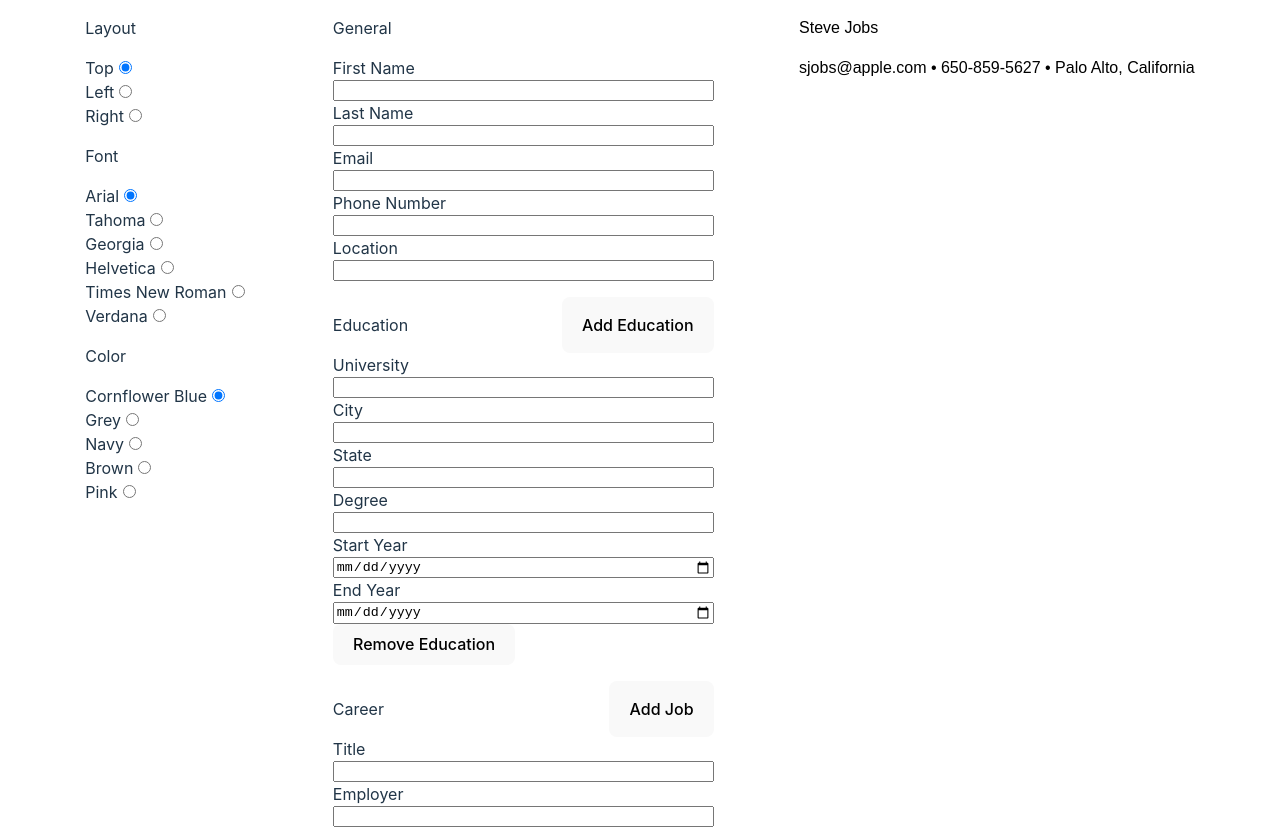
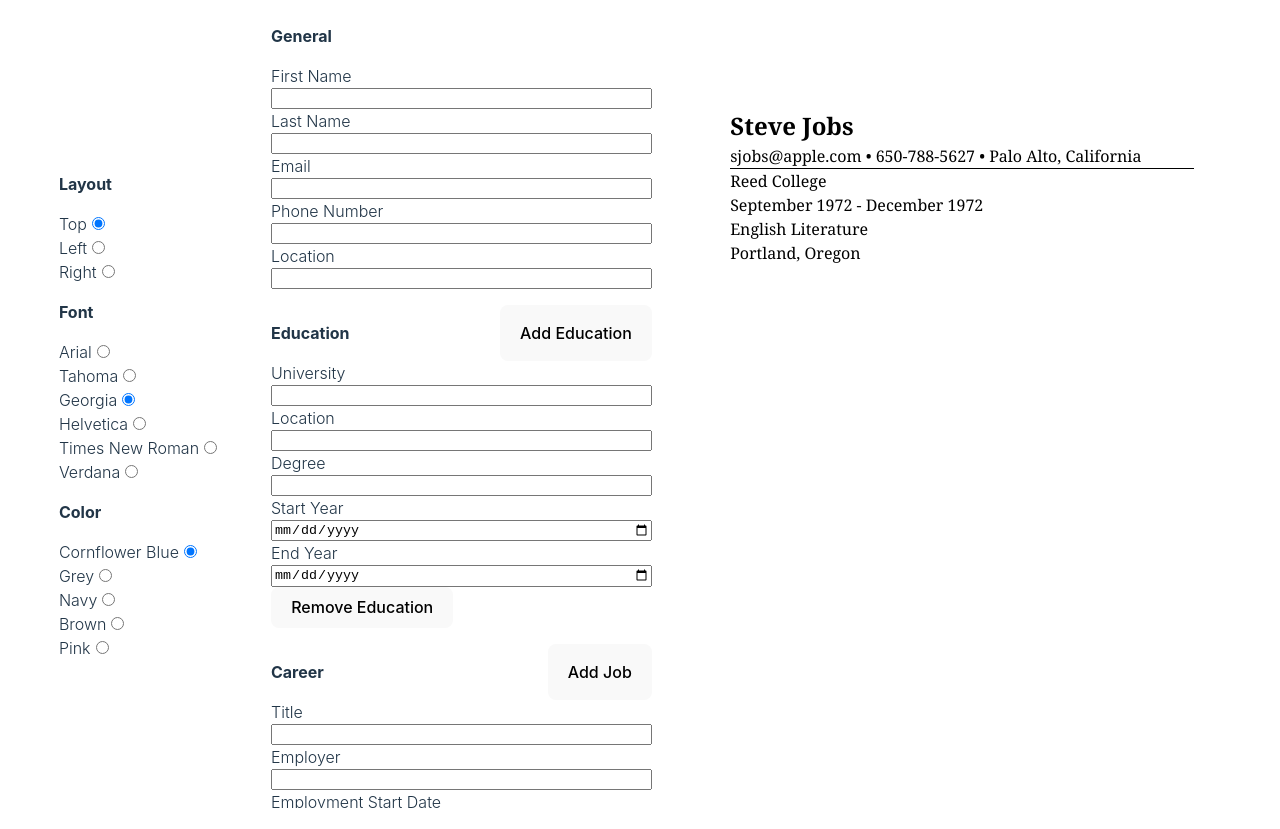
Before and after one commit to Mark-Elliott5/cv-app-2, a React (Vite) app: page / in a window 1280 px wide. Shown: the top 829 px of the page. Built offline with nearby package versions, Linux system fonts and the light colour scheme.

Commit message:
Preview, styles, data manipulation development

```diff
--- a/src/App.jsx
+++ b/src/App.jsx
@@ -14,9 +14,9 @@
   ];
 
   const fonts = [
-    { value: 'Arial', key: uuid(), name: 'font', checked: true },
+    { value: 'Arial', key: uuid(), name: 'font' },
     { value: 'Tahoma', key: uuid(), name: 'font' },
-    { value: 'Georgia', key: uuid(), name: 'font' },
+    { value: 'Georgia', key: uuid(), name: 'font', checked: true },
     { value: 'Helvetica', key: uuid(), name: 'font' },
     { value: 'Times New Roman', key: uuid(), name: 'font' },
     { value: 'Verdana', key: uuid(), name: 'font' },
@@ -63,8 +63,12 @@
 
   const education = [
     { field: 'University', name: 'universityName', key: uuid(), type: 'text' },
-    { field: 'City', name: 'universityCity', key: uuid(), type: 'text' },
-    { field: 'State', name: 'universityState', key: uuid(), type: 'text' },
+    {
+      field: 'Location',
+      name: 'universityLocation',
+      key: uuid(),
+      type: 'text',
+    },
     { field: 'Degree', name: 'universityDegree', key: uuid(), type: 'text' },
     {
       field: 'Start Year',
@@ -95,7 +99,7 @@
       </div>
       <div id="details">
         <div id="general" className="field-wrapper">
-          <p>General</p>
+          <p className="input-header">General</p>
           {createInputForm(general, 'general')}
         </div>
         <MultiForm
--- a/src/FieldWrapper.jsx
+++ b/src/FieldWrapper.jsx
@@ -4,7 +4,7 @@
 function FieldWrapper({ id, fieldName, children }) {
   return (
     <div id={id} className="field-wrapper">
-      <p>{fieldName}</p>
+      <p className="input-header">{fieldName}</p>
       {children}
     </div>
   );
--- a/src/Preview.jsx
+++ b/src/Preview.jsx
@@ -4,18 +4,62 @@
 function Preview() {
   const context = useContext(FieldDataContext);
   const fieldData = context[0];
+  const { firstName, lastName, email, phoneNumber, location } =
+    fieldData.general;
 
-  // const createGeneralDetails = fieldData;
+  const convertDateFormat = (inputDate) => {
+    if (!inputDate) {
+      return;
+    }
+    const [year, month, day] = inputDate.split('-');
+    const dateObj = new Date(year, month - 1, day);
+    return dateObj.toLocaleString('default', {
+      month: 'long',
+      year: 'numeric',
+    });
+  };
+
+  const generateEducation = () => {
+    const fields = Object.keys(fieldData.education).map(
+      (key) => fieldData.education[key],
+    );
+
+    return fields.map(
+      ({
+        universityName,
+        universityLocation,
+        universityStartDate,
+        universityEndDate,
+        universityDegree,
+        uuidKey,
+      }) => (
+        <div key={uuidKey} className="education-box">
+          <div className="education-split-detail">
+            <p className="education-name">{universityName}</p>
+            <p className="education-date">
+              {convertDateFormat(universityStartDate)} -{' '}
+              {convertDateFormat(universityEndDate)}
+            </p>
+          </div>
+          <div className="education-split-detail">
+            <p className="education-degree">{universityDegree}</p>
+            <p className="education-location">{universityLocation}</p>
+          </div>
+        </div>
+      ),
+    );
+  };
+
   return (
     <div id="preview" style={{ fontFamily: fieldData.settings.font }}>
       <div id="general-details">
-        <p>{`${fieldData.general.firstName} ${fieldData.general.lastName}`}</p>
-        <p>
-          {`${fieldData.general.email} • ${fieldData.general.phoneNumber} •
-          ${fieldData.general.location}`}
+        <p id="general-header">{`${firstName} ${lastName}`}</p>
+        <p id="general-contact">
+          {`${email} • ${phoneNumber} •
+          ${location}`}
         </p>
       </div>
-      <div id="education-details"></div>
+      <div id="education-details">{generateEducation()}</div>
       <div id="career-details"></div>
     </div>
   );
--- a/src/context/FieldDataProvider.jsx
+++ b/src/context/FieldDataProvider.jsx
@@ -1,11 +1,12 @@
 import { useState, useEffect } from 'react';
 import FieldDataContext from './FieldDataContext';
 import PropTypes from 'prop-types';
+import { v4 as uuid } from 'uuid';
 
 function FieldDataProvider({ children }) {
   const [fieldData, setFieldData] = useState({
     settings: {
-      font: 'Arial',
+      font: 'Georgia',
       layout: 'Top',
       color: 'Cornflower Blue',
     },
@@ -13,17 +14,17 @@
       email: 'sjobs@apple.com',
       firstName: 'Steve',
       lastName: 'Jobs',
-      phoneNumber: '650-859-5627',
+      phoneNumber: '650-788-5627',
       location: 'Palo Alto, California',
     },
     education: {
       university: {
         universityName: 'Reed College',
-        universityCity: 'Portland',
-        universityState: 'Oregon',
+        universityLocation: 'Portland, Oregon',
         universityDegree: 'English Literature',
         universityStartDate: '1972-09-01',
         universityEndDate: '1972-12-01',
+        uuidKey: uuid(),
       },
     },
     career: {
@@ -33,6 +34,7 @@
         jobStartDate: '1997-07-01',
         jobTitle: 'Chairman/CEO',
         jobDescription: 'Managed the day-to-day operations of Apple, Inc.',
+        uuidKey: uuid(),
       },
     },
   });
@@ -52,10 +54,19 @@
       ...fieldData,
       [objectKey]: {
         ...fieldData[objectKey],
-        [nestedKey]: {
-          ...fieldData[objectKey][nestedKey],
-          [key]: value,
-        },
+        ...(nestedKey in fieldData[objectKey]
+          ? {
+              [nestedKey]: {
+                ...fieldData[objectKey][nestedKey],
+                [key]: value,
+              },
+            }
+          : {
+              [nestedKey]: {
+                [key]: value,
+                ['uuidKey']: uuid(),
+              },
+            }),
       },
     });
   };
--- a/src/forms/MultiForm.jsx
+++ b/src/forms/MultiForm.jsx
@@ -37,7 +37,7 @@
   return (
     <div id={id} className="field-wrapper">
       <div className="field-header">
-        <p>{fieldName}</p>
+        <p className="input-header">{fieldName}</p>
         <button onClick={handleAppendClick}>Add {name}</button>
       </div>
       {appendedDivs}
--- a/src/index.css
+++ b/src/index.css
@@ -19,6 +19,13 @@
   --times: 'Times New Roman'; */
 }
 
+#root {
+  display: flex;
+  width: 100%;
+  justify-content: space-evenly;
+  align-items: center;
+}
+
 a {
   font-weight: 500;
   color: #646cff;
@@ -29,11 +36,9 @@
 }
 
 body {
-  margin: 0;
-  display: flex;
-  place-items: center;
-  min-width: 320px;
   min-height: 100vh;
+  overflow: hidden;
+  scrollbar-width: none;
 }
 
 h1 {
@@ -45,6 +50,24 @@
   display: flex;
   flex-direction: column;
   gap: 16px;
+  height: 100vh;
+  overflow: scroll;
+  scrollbar-width: none;
+}
+
+::-webkit-scrollbar {
+  width: 0;
+  background: transparent;
+}
+
+.input-header {
+  font-weight: bold;
+  /* font-style: italic; */
+}
+
+.input-label {
+  font-weight: 300;
+  /* font-style: italic; */
 }
 
 .input-wrapper {
@@ -60,6 +83,30 @@
 #preview {
   background-color: white;
   color: black;
+  display: flex;
+  flex-direction: column;
+  width: 57.96vh;
+  height: 75vh;
+  padding: 3.41vh;
+  overflow: scroll;
+  scrollbar-width: none;
+}
+
+#preview p {
+  margin: 0;
+}
+
+#general-details {
+  border-bottom: 1px solid black;
+}
+
+#general-header {
+  font-size: 3vh;
+  font-weight: bold;
+}
+
+#general-contact {
+  font-size: 2vh;
 }
 
 button {
@@ -85,12 +132,6 @@
   text-align: right
 }
 
-#root {
-  display: flex;
-  width: 100%;
-  justify-content: space-evenly;
-}
-
 @media (prefers-color-scheme: light) {
   :root {
     color: #213547;
--- a/src/inputs/NormalInput.jsx
+++ b/src/inputs/NormalInput.jsx
@@ -4,19 +4,24 @@
 
 function NormalInput({ objectKey, type, field, name, nestedKey }) {
   const context = useContext(FieldDataContext);
-  // const updateFieldData = context[1];
+  const updateFieldData = context[1];
   const updateFieldDataNestedObject = context[2];
 
   const handleInputChange = (e) => {
     const { name, value } = e.target;
-    updateFieldDataNestedObject(objectKey, nestedKey, name, value);
-    // updateFieldData(objectKey, name, value);
+    if (nestedKey) {
+      updateFieldDataNestedObject(objectKey, nestedKey, name, value);
+      return;
+    }
+    updateFieldData(objectKey, name, value);
     // or transmit data to preview window here for live cv preview?
   };
 
   return (
     <div className="input-wrapper">
-      <label htmlFor={field}>{field}</label>
+      <label className="input-label" htmlFor={field}>
+        {field}
+      </label>
       <input
         type={type}
         className={`input-field-${type}`}
--- a/src/inputs/RadioInput.jsx
+++ b/src/inputs/RadioInput.jsx
@@ -14,7 +14,9 @@
 
   return (
     <div className="text-area-input">
-      <label htmlFor={value}>{value}</label>
+      <label className="input-label" htmlFor={value}>
+        {value}
+      </label>
       <input
         type="radio"
         onChange={handleInputChange}
--- a/src/inputs/TextAreaInput.jsx
+++ b/src/inputs/TextAreaInput.jsx
@@ -14,7 +14,9 @@
 
   return (
     <div className="input-wrapper">
-      <label htmlFor={field}>{field}</label>
+      <label className="input-label" htmlFor={field}>
+        {field}
+      </label>
       <textarea
         placeholder="Describe your responsibilities and experience here..."
         cols="45"
```
